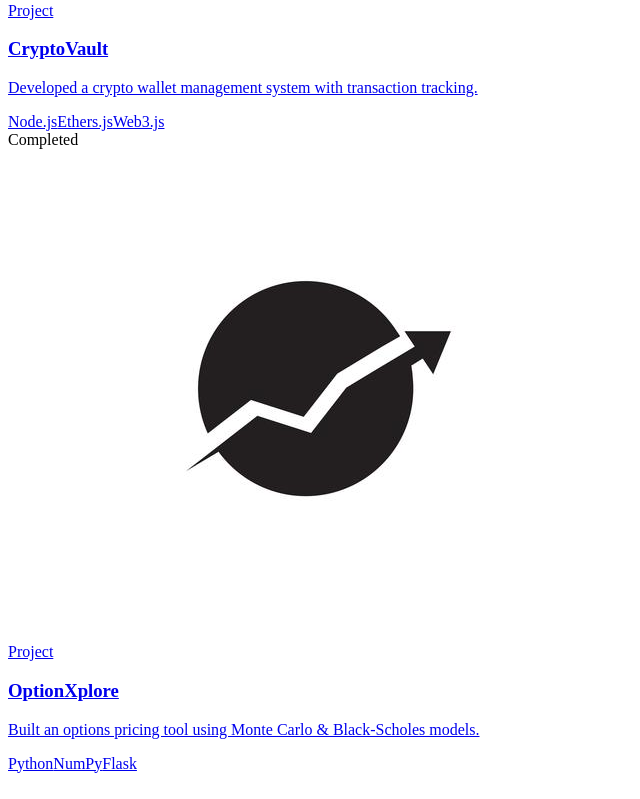
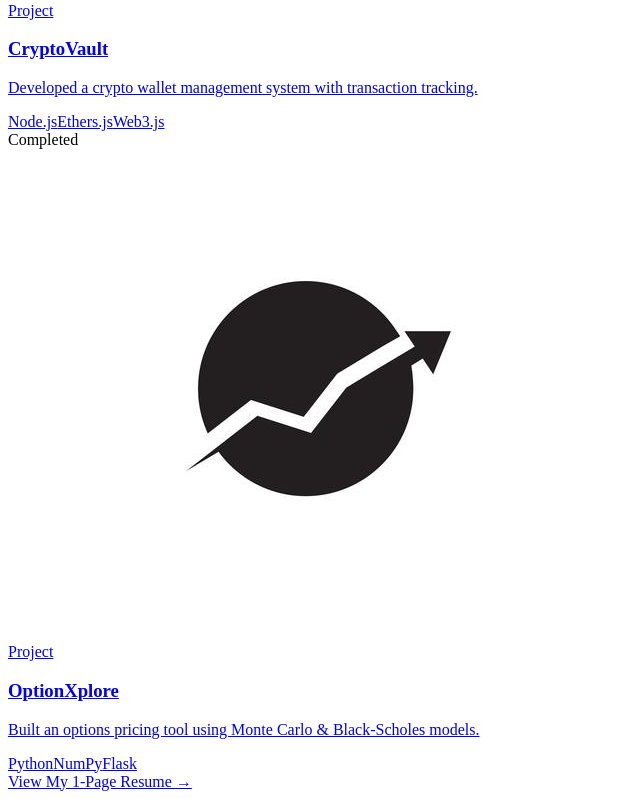
Before and after one commit to neeleshbokkisam/portfolio, a React (Vite) app: page / in a window 1280 px wide. Shown: the part 7277-8076 px from the top of the page, without its empty margins (0-640 px from the left). Built offline with nearby package versions, Linux system fonts and the light colour scheme; the HTML template or start-up script is replaced by a standard one.

Commit message:
add resume

```diff
--- a/src/components/HeroSection.jsx
+++ b/src/components/HeroSection.jsx
@@ -184,8 +184,8 @@ const HeroSection = () => {
                 <div className="absolute inset-0 flex items-center justify-center text-center p-6 z-10 transition-all duration-500 ease-in-out">
                   <div className="absolute inset-0 flex items-center justify-center text-center p-6 z-10">
                     <h3 className="text-2xl font-extrabold text-white font-cool uppercase tracking-wide
-    transition-all duration-500 ease-in-out group-hover:text-neon-cyan
-    group-hover:translate-y-[-160%] group-hover:translate-x-[-20%]">
+                    transition-all duration-500 ease-in-out group-hover:text-neon-cyan
+                      group-hover:translate-y-[-160%] group-hover:translate-x-[-20%]">
                       {project.title}
                     </h3>
                   </div>
@@ -207,11 +207,29 @@ const HeroSection = () => {
                   </div>
                 </div>
 
+
+
               </a>
 
             </div>
+
           ))}
         </div>
+        {/* Resume Button - Absolute Positioning with Bottom Space */}
+        <div className="relative w-full mt-6 pb-16 flex justify-center">
+          <a
+            href="https://drive.google.com/file/d/1A5kbrzP8BCWKJUJFXg-Lnt-ZXHn5XBco/view?usp=sharing"
+            target="_blank"
+            rel="noopener noreferrer"
+            className="px-6 py-3 bg-gray-800 text-white rounded-lg border border-gray-600 hover:bg-gray-700 hover:border-gray-500 transition-all duration-300 absolute left-[190px]"
+          >
+            View My 1-Page Resume →
+          </a>
+        </div>
+
+
+
+
       </div>
 
 
```
